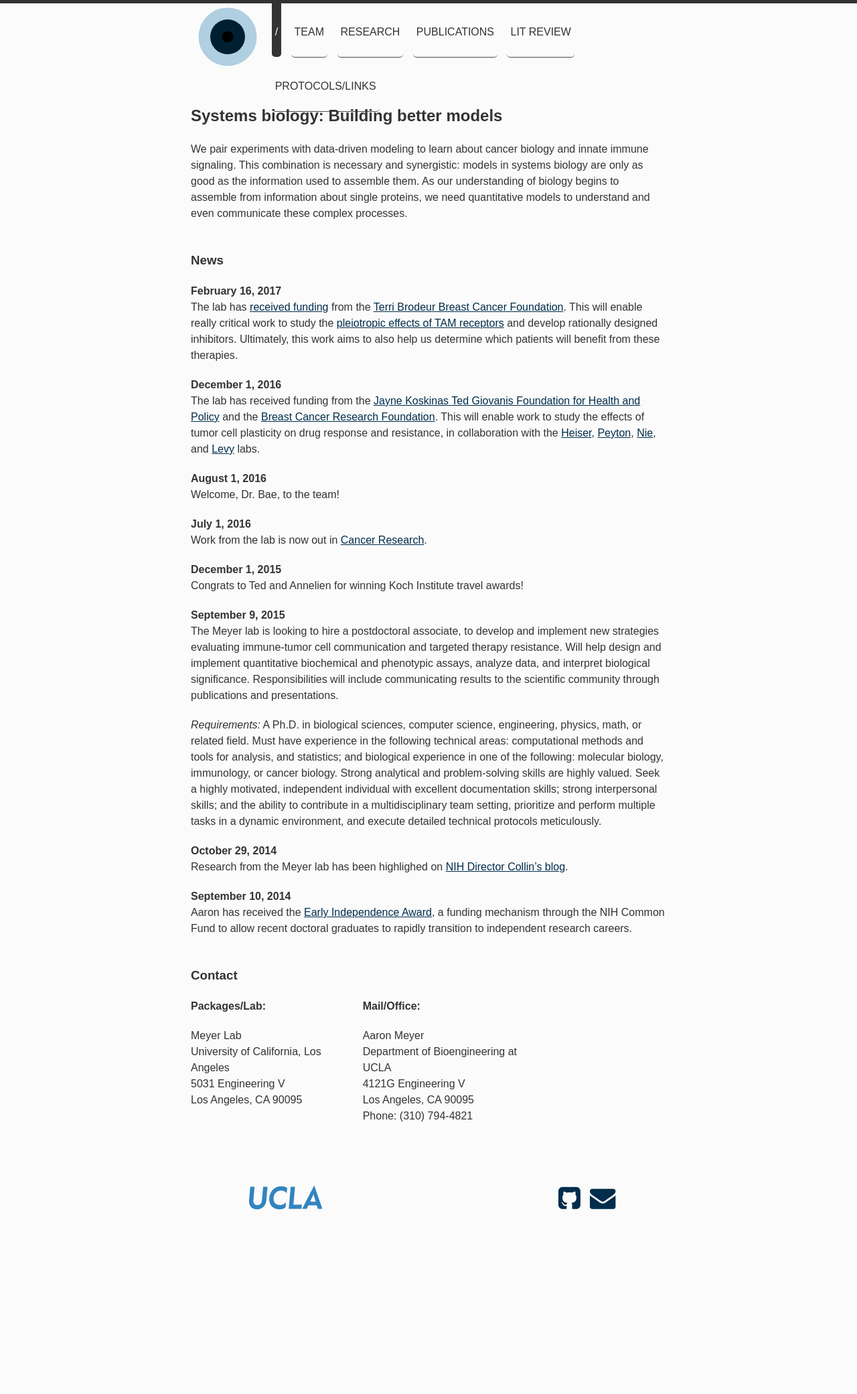
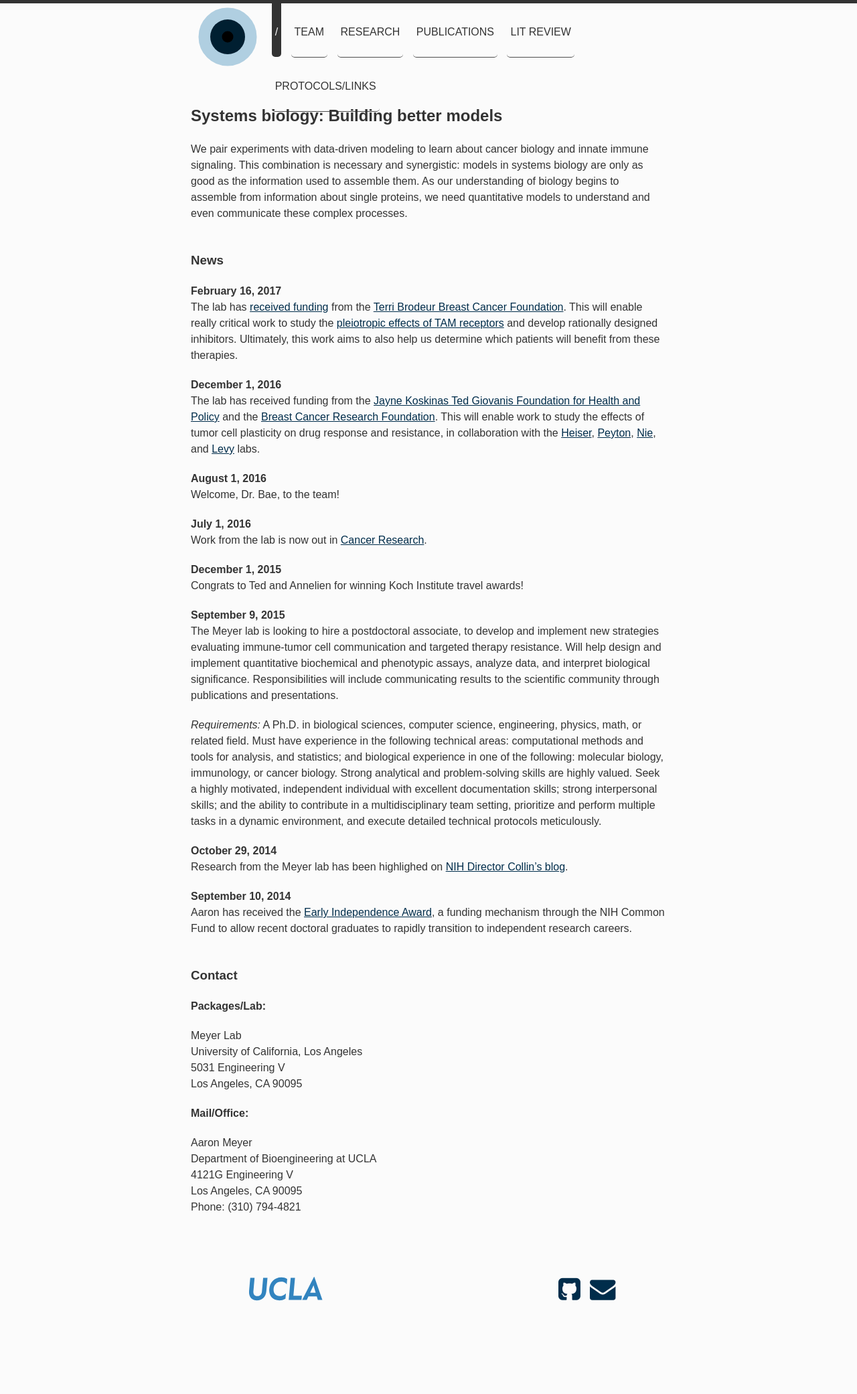
Before and after one commit to meyer-lab/asmlab.org, a Jekyll site: the page built from index.html, in a window 1280 px wide. Shown: the whole page at 67% size. Built offline with Jekyll 4.4.1, drawn with Linux system fonts in a browser that asks for light colours; some web fonts are replaced; comment, search, counter and statistics services are not loaded; before the commit the page ends 1946 px from its top, so only the background shows below that.

Commit message:
Spread the addresses out

```diff
--- a/index.html
+++ b/index.html
@@ -26,7 +26,7 @@ title: /
 
 <h3>Contact</h3>
 
-<div class="col span_4 left">
+<div class="col span_6 left">
 <h4>Packages/Lab:</h4>
 Meyer Lab<br/>
 University of California, Los Angeles<br/>
@@ -34,7 +34,7 @@ University of California, Los Angeles<br/>
 Los Angeles, CA 90095
 </div>
 
-<div class="col span_4 left">
+<div class="col span_6 left">
 <h4>Mail/Office:</h4>
 Aaron Meyer<br/>
 Department of Bioengineering at UCLA<br/>
```
